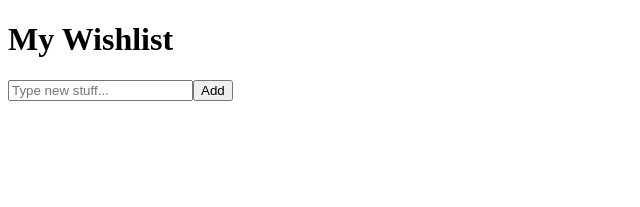
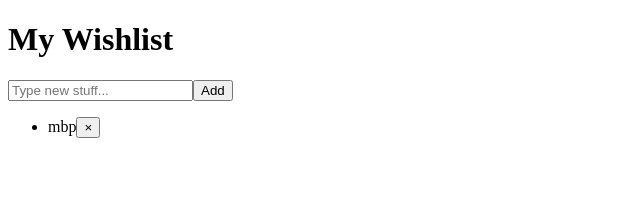
Before and after one commit to andi-faizal94/next-js, a Next.js app: page / in a window 1280 px wide. Shown: the top 207 px of the page, without its empty margins (0-640 px from the left). Built offline with nearby package versions, Linux system fonts and the light colour scheme.

Commit message:
add implement 5 in readme

```diff
--- a/components/FormWishList.tsx
+++ b/components/FormWishList.tsx
@@ -2,12 +2,11 @@ import { FC, FormEvent, useCallback, useState } from 'react';
 
 // !!
 type FormWishlistProps = {
-  onSubmit: (data: WishlistItem) => void;
+  onSubmit: (data: WishlistItem) => any;
 };
 // !!
 
 const FormWishlist: FC<FormWishlistProps> = ({ onSubmit }) => {
-  // TODO (1) below
   const [newItemName, setNewItemName] = useState<string>('');
 
   // ini kan mau dimasukin ke <form onSubmit>, si <form onSubmit kan ngirim event (arahin cursor ke onSubmit, nanti dikasih tau dia ngirim apa)
@@ -16,14 +15,11 @@ const FormWishlist: FC<FormWishlistProps> = ({ onSubmit }) => {
     (event: FormEvent<HTMLFormElement>) => {
       event.preventDefault();
 
-      // onSubmit(WishlistItem);
-      // gini:
-      // onSubmit yang dideklarasiin diatas (baris 5) itu ngirim data yang berupa WishlistItem,
-      // Kalo mau tau isi data WishlistItem, arahin aja cursornya ke bagian WishlistItem,
-      // caranya ini gimana mas?
-      // masih belum nangkep disini mas.
-      onSubmit({ name: newItemName });
-      setNewItemName('');
+      const shouldReset = onSubmit({ name: newItemName });
+
+      if (shouldReset) {
+        setNewItemName('');
+      }
     },
     [onSubmit, newItemName]
   );
--- a/pages/index.tsx
+++ b/pages/index.tsx
@@ -1,27 +1,29 @@
 import type { NextPage } from 'next';
-import { useState, useCallback, FormEvent } from 'react';
+import { useState, useCallback } from 'react';
 import FormWishlist from '../components/FormWishList';
 
 type WishlistItem = {
   name: string;
 };
-
 const Home: NextPage = () => {
-  const [wishlistItems, setWishlistItems] = useState<WishlistItem[]>([]);
-  const [newItemName, setNewItemName] = useState<string>('');
-
+  const [wishlistItems, setWishlistItems] = useState<WishlistItem[]>([
+    { name: 'mbp' },
+  ]);
   const addItem = useCallback(
     (data: WishlistItem) => {
       const isEmptyName = data.name.trim().length === 0;
       const isDuplicate =
         wishlistItems.findIndex((item) => data.name === item.name) !== -1;
       if (isEmptyName) {
-        return alert("Item name can't be empty");
+        alert("Item name can't be empty");
+        return false;
       }
       if (isDuplicate) {
-        return alert(data.name + ' already exist');
+        alert(data.name + ' already exist');
+        return false;
       }
       setWishlistItems((current) => [...current, { name: data.name }]);
+      return true;
     },
     [wishlistItems]
   );
```
Also changed, not shown: 1 other file (tests, documents, lock files or other folders).
